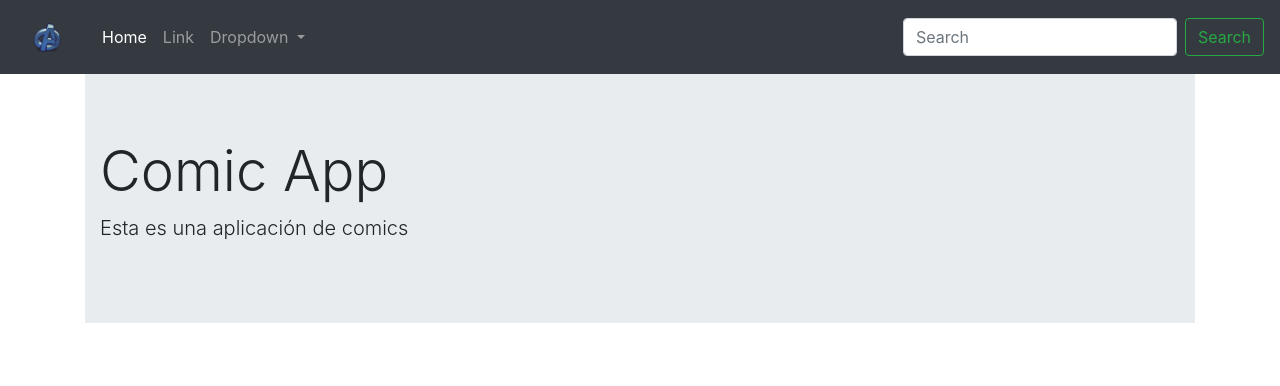
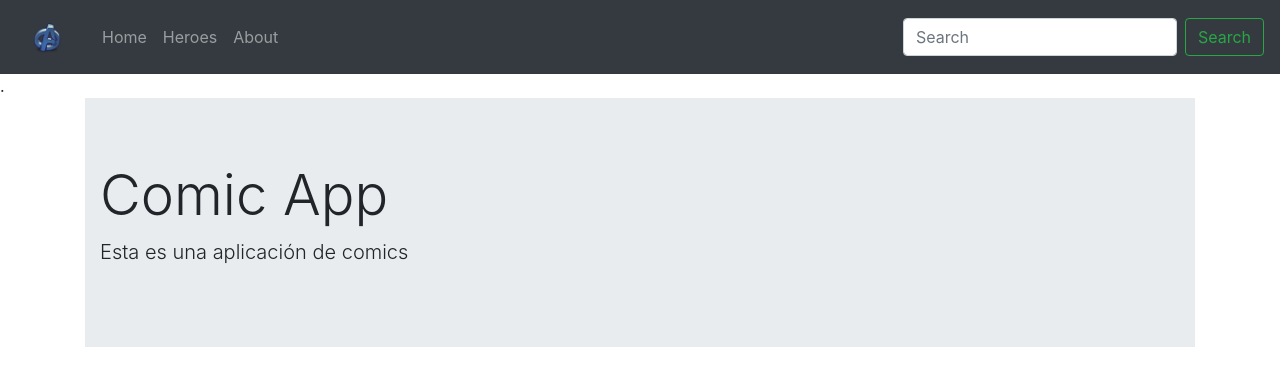
Before and after one commit to IsaacYAGI/angular-list-heroes, an Angular app: page /home in a window 1280 px wide. Shown: the top 386 px of the page. Built offline with nearby package versions, Linux system fonts and the light colour scheme.

Commit message:
Agrega la navegacion a la rutas

```diff
--- a/src/app/components/shared/navbar/navbar.component.html
+++ b/src/app/components/shared/navbar/navbar.component.html
@@ -7,13 +7,16 @@
 
     <div class="collapse navbar-collapse" id="navbarSupportedContent">
       <ul class="navbar-nav mr-auto">
-        <li class="nav-item active">
-          <a class="nav-link" href="#">Home</a>
+        <li class="nav-item"> <!-- active class is for active element-->
+          <a class="nav-link" [routerLink]="['home']">Home</a>
         </li>
         <li class="nav-item">
-          <a class="nav-link" href="#">Link</a>
+          <a class="nav-link" [routerLink]="['heroes']">Heroes</a>
         </li>
-        <li class="nav-item dropdown">
+        <li class="nav-item">
+          <a class="nav-link" [routerLink]="['about']">About</a>
+        </li>
+        <!-- <li class="nav-item dropdown">
           <a class="nav-link dropdown-toggle" href="#" id="navbarDropdown" role="button" data-toggle="dropdown" aria-haspopup="true" aria-expanded="false">
             Dropdown
           </a>
@@ -23,7 +26,7 @@
             <div class="dropdown-divider"></div>
             <a class="dropdown-item" href="#">Something else here</a>
           </div>
-        </li>
+        </li> -->
       </ul>
       <form class="form-inline my-2 my-lg-0">
         <input class="form-control mr-sm-2" type="search" placeholder="Search" aria-label="Search">
@@ -31,3 +34,4 @@
       </form>
     </div>
   </nav>
+  .
```
